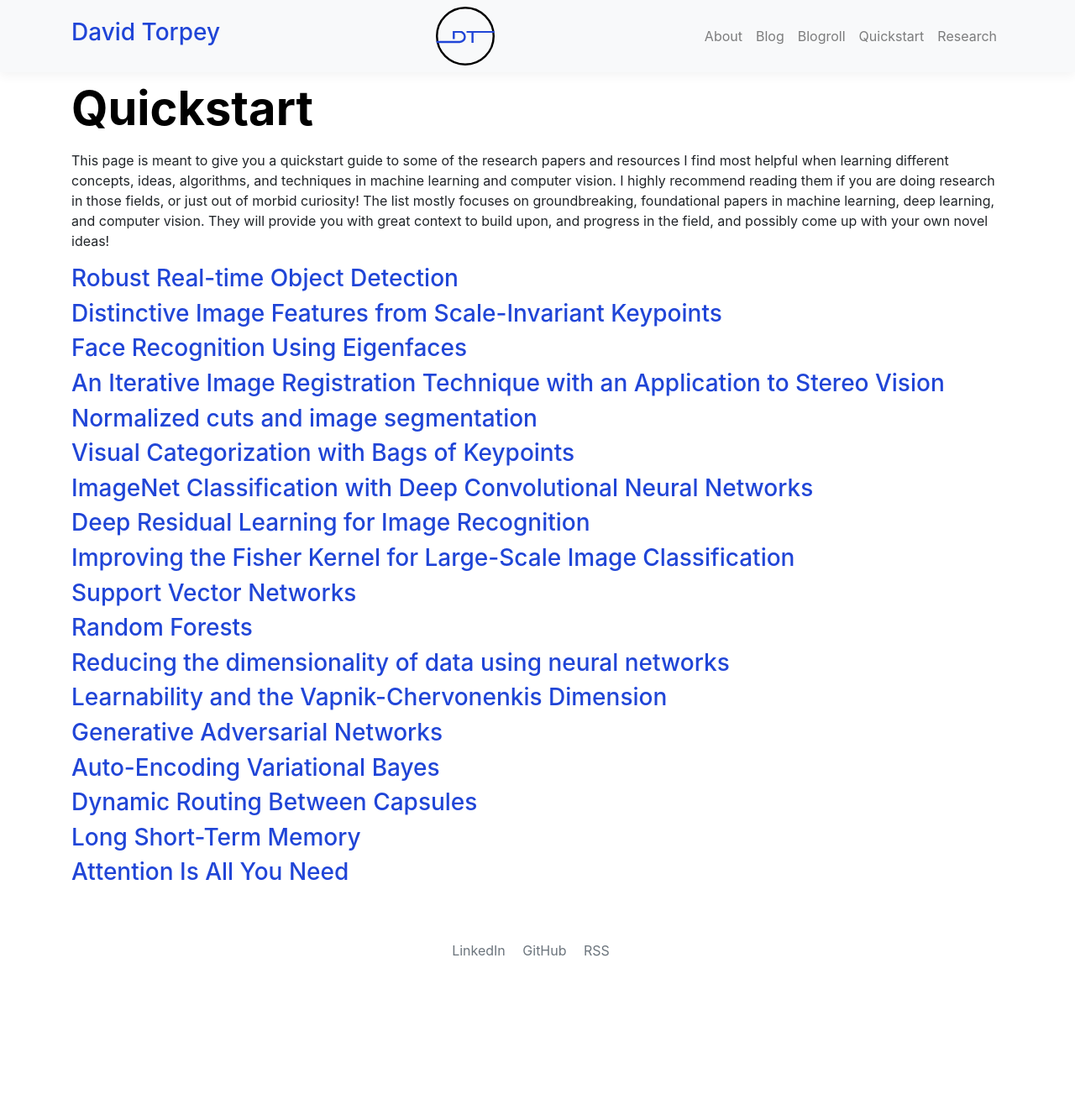
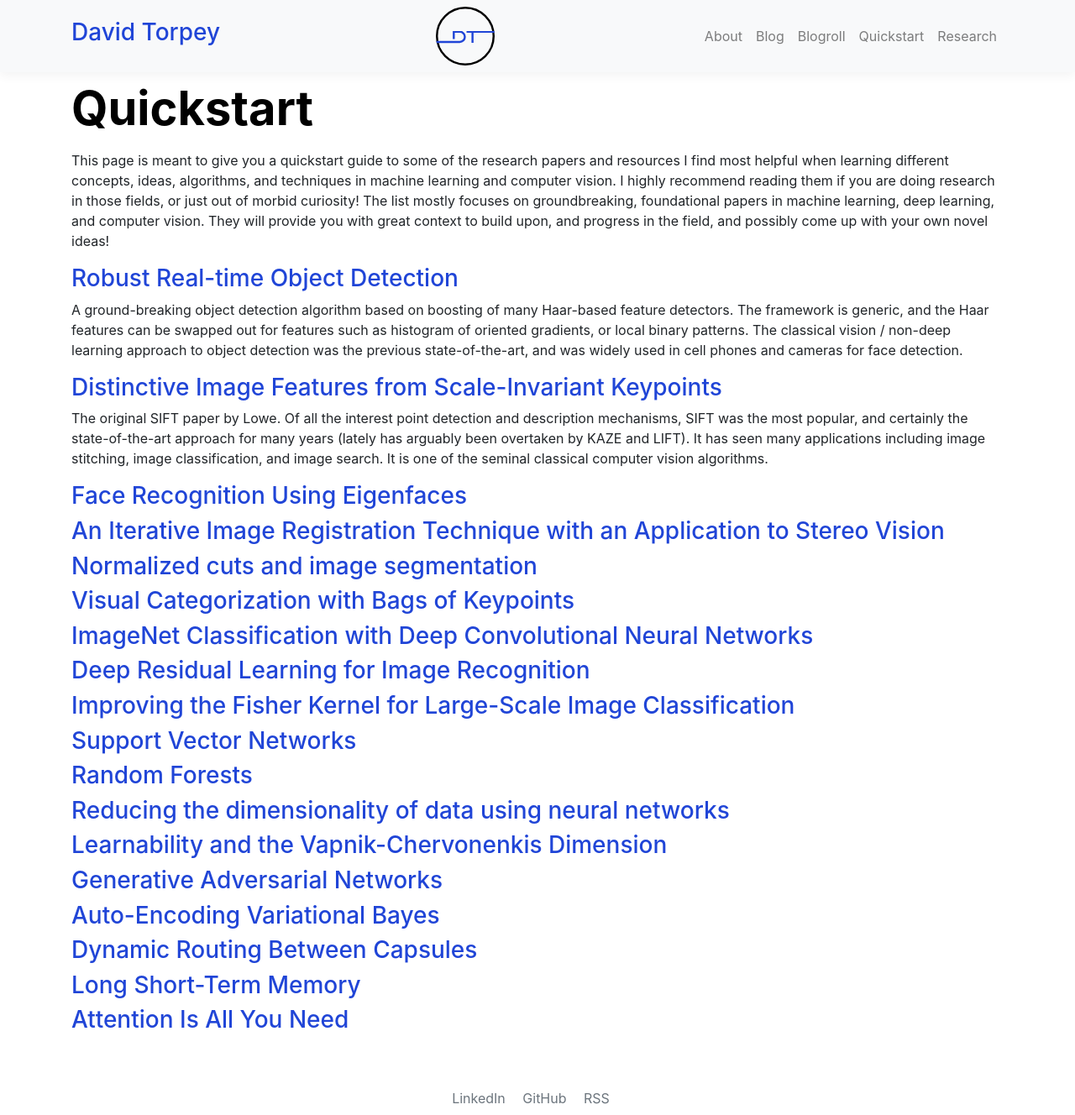
Before and after one commit to DavidTorpey/davidtorpey.github.io, a Jekyll site: the page built from quickstart.md, in a window 1280 px wide and 1328 px high. Shown: the whole window at 84% size. Built offline with Jekyll 4.4.1, drawn with Linux system fonts in a browser that asks for light colours; nearby versions of some CDN libraries.

Commit message:
Quickstart

```diff
--- a/quickstart.md
+++ b/quickstart.md
@@ -12,7 +12,11 @@ The list mostly focuses on groundbreaking, foundational papers in machine learni
 
 ### [Robust Real-time Object Detection](https://www.cs.cmu.edu/~efros/courses/LBMV07/Papers/viola-IJCV-01.pdf)
 
+A ground-breaking object detection algorithm based on boosting of many Haar-based feature detectors. The framework is generic, and the Haar features can be swapped out for features such as histogram of oriented gradients, or local binary patterns. The classical vision / non-deep learning approach to object detection was the previous state-of-the-art, and was widely used in cell phones and cameras for face detection.
+
 ### [Distinctive Image Features from Scale-Invariant Keypoints](https://people.eecs.berkeley.edu/~malik/cs294/lowe-ijcv04.pdf)
+
+The original SIFT paper by Lowe. Of all the interest point detection and description mechanisms, SIFT was the most popular, and certainly the state-of-the-art approach for many years (lately has arguably been overtaken by KAZE and LIFT). It has seen many applications including image stitching, image classification, and image search. It is one of the seminal classical computer vision algorithms.
 
 ### [Face Recognition Using Eigenfaces](https://www.cs.ucsb.edu/~mturk/Papers/mturk-CVPR91.pdf)
 
```
